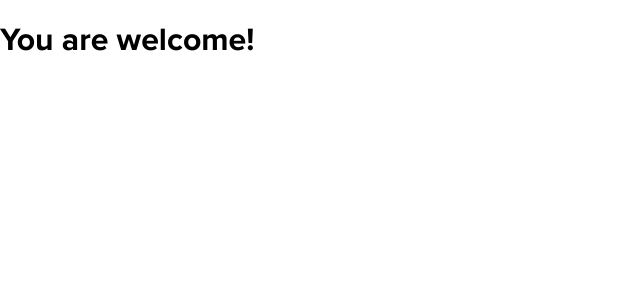
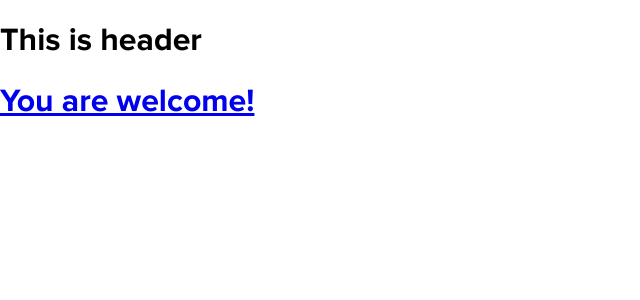
Before and after one commit to abiralsubedi/Futsal-Network-Nepal-Frontend, a React (Create React App) app: page /profile in a window 1280 px wide. Shown: the top 300 px of the page, without its empty margins (0-640 px from the left). Built offline with nearby package versions, Linux system fonts and the light colour scheme; no server answers.

Commit message:
add private route

```diff
--- a/src/Main.js
+++ b/src/Main.js
@@ -3,14 +3,20 @@ import { BrowserRouter, Switch, Route } from "react-router-dom";
 
 import HomePage from "containers/HomePage";
 import ProfilePage from "containers/ProfilePage";
+import PrivateRoute from "components/PrivateRoute";
+import { Link } from "react-router-dom";
 
 const Main = () => {
-  const NotFound = () => <h1>Not found</h1>;
+  const NotFound = () => (
+    <h1>
+      <Link to="/">Not found</Link>
+    </h1>
+  );
   return (
     <BrowserRouter>
       <Switch key="routes">
-        <Route path="/" component={HomePage} exact />
-        <Route path="/profile" component={ProfilePage} exact />
+        <PrivateRoute path="/" component={HomePage} exact />
+        <PrivateRoute path="/profile" component={ProfilePage} exact />
         <Route path="" component={NotFound} />
       </Switch>
     </BrowserRouter>
--- /dev/null
+++ b/src/components/Header/index.js
@@ -0,0 +1,19 @@
+import React from "react";
+import { connect } from "react-redux";
+// import PropTypes from "prop-types";
+
+class Header extends React.Component {
+  componentDidMount() {}
+
+  render() {
+    return <h1>This is header</h1>;
+  }
+}
+
+Header.propTypes = {};
+
+const mapStateToProps = state => ({});
+
+const mapDispatchToProps = dispatch => ({});
+
+export default connect(mapStateToProps, mapDispatchToProps)(Header);
--- /dev/null
+++ b/src/components/PrivateRoute/index.js
@@ -0,0 +1,22 @@
+import React from "react";
+import { Route } from "react-router-dom";
+import PropTypes from "prop-types";
+import Header from "components/Header";
+
+const PrivateRoute = ({ component: Component, ...rest }) => (
+  <Route
+    {...rest}
+    render={props => {
+      return (
+        <>
+          <Header />
+          <Component {...props} />
+        </>
+      );
+    }}
+  />
+);
+
+PrivateRoute.propTypes = { component: PropTypes.func };
+
+export default PrivateRoute;
--- a/src/containers/HomePage/index.js
+++ b/src/containers/HomePage/index.js
@@ -1,6 +1,7 @@
 import React from "react";
 import { connect } from "react-redux";
 import PropTypes from "prop-types";
+import { Link } from "react-router-dom";
 
 import { requestApiData } from "./actions";
 
@@ -20,7 +21,9 @@ class Home extends React.Component {
   render() {
     const { results = [] } = this.props.data;
     return results.length ? (
-      <h1>{results.map(this.person)}</h1>
+      <h1>
+        <Link to="/profile">{results.map(this.person)}</Link>
+      </h1>
     ) : (
       <h1>loading...</h1>
     );
--- a/src/containers/ProfilePage/index.js
+++ b/src/containers/ProfilePage/index.js
@@ -1,6 +1,7 @@
 import React from "react";
 import { connect } from "react-redux";
 import PropTypes from "prop-types";
+import { Link } from "react-router-dom";
 
 import { getTestData } from "./actions";
 
@@ -11,7 +12,11 @@ class ProfilePage extends React.Component {
 
   render() {
     const { data } = this.props;
-    return <h1>{data.updated || data.default}</h1>;
+    return (
+      <h1>
+        <Link to="/">{data.updated || data.default}</Link>
+      </h1>
+    );
   }
 }
 
```
Also changed, not shown: 1 other file (tests, documents, lock files or other folders).
